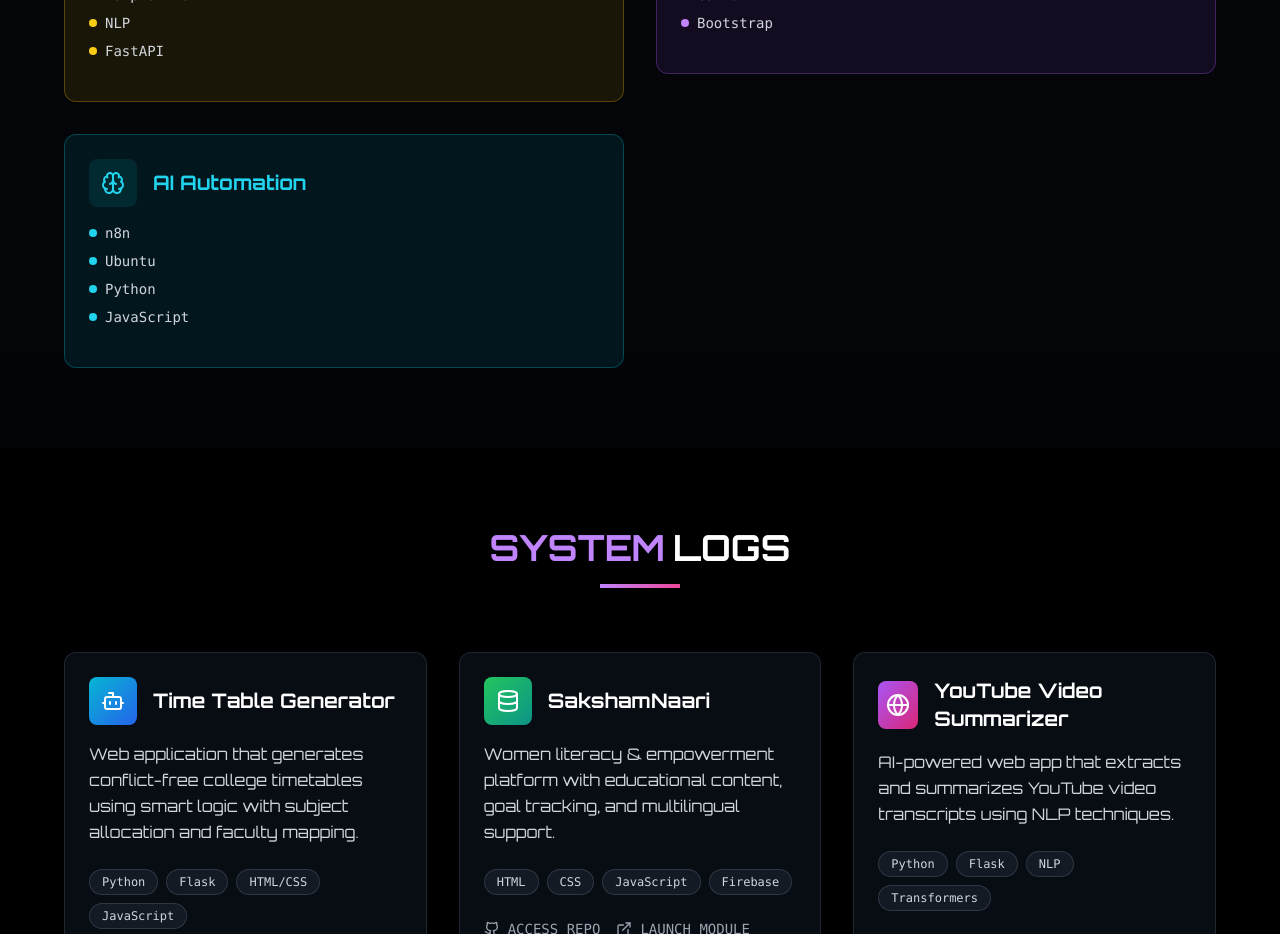
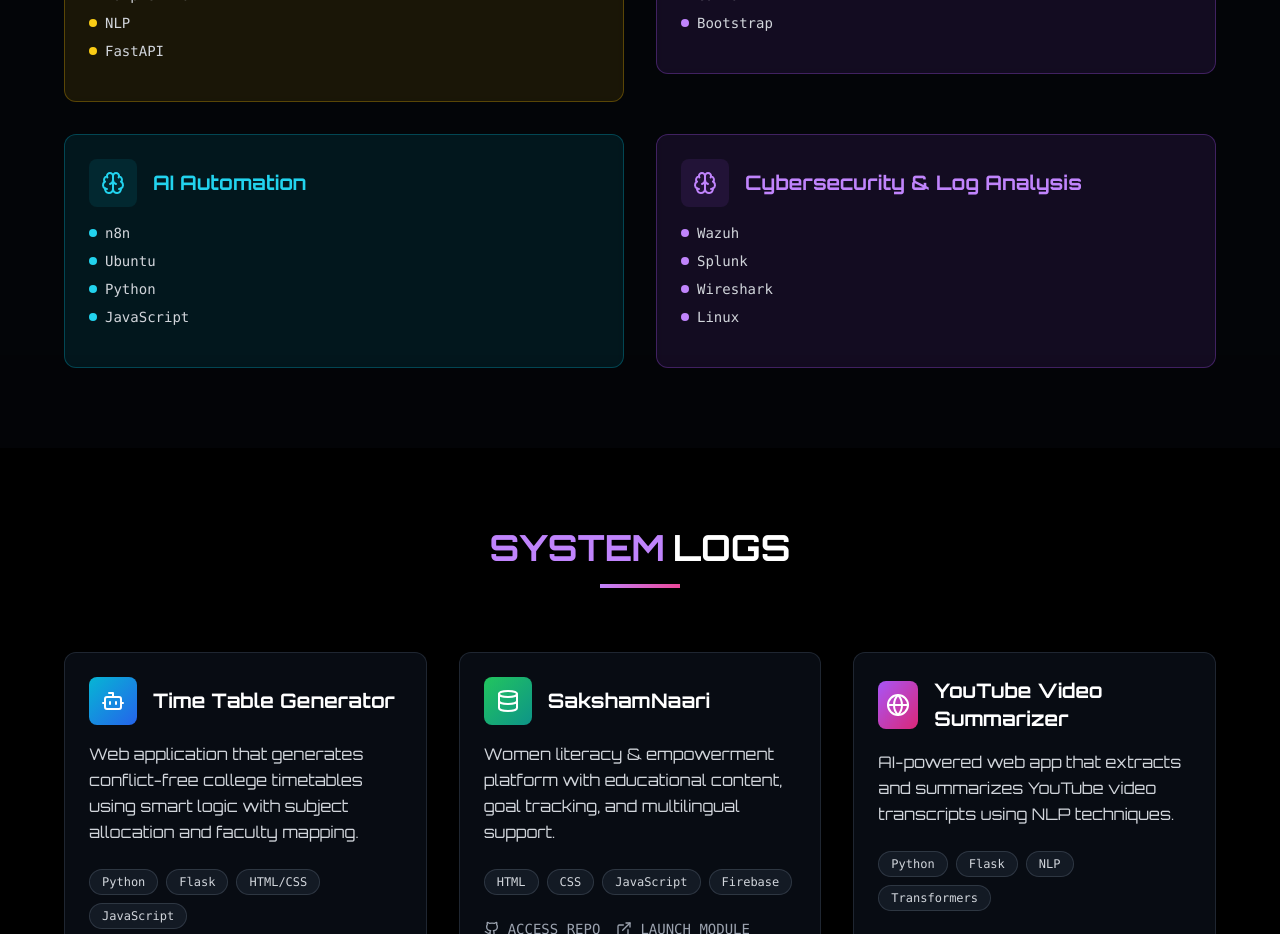
Before and after one commit to JEEVAN2710/portfolio, a React (Vite) app: page / in a window 1280 px wide. Shown: the part 2440-3374 px from the top of the page. Built offline with nearby package versions, Linux system fonts and the light colour scheme.

Commit message:
Add Cybersecurity module to Skills section

```diff
--- a/src/components/Skills.tsx
+++ b/src/components/Skills.tsx
@@ -44,6 +44,14 @@ const Skills = () => {
       skills: ['n8n', 'Ubuntu', 'Python', 'JavaScript'],
       color: 'cyan',
       description: 'Building intelligent automation workflows and AI-powered solutions'
+    },
+    {
+      id: 'cybersecurity',
+      title: 'Cybersecurity & Log Analysis',
+      icon: Brain,
+      skills: ['Wazuh', 'Splunk', 'Wireshark', 'Linux'],
+      color: 'purple',
+      description: 'Security monitoring, threat detection, and network analysis'
     }
   ];
 
```
